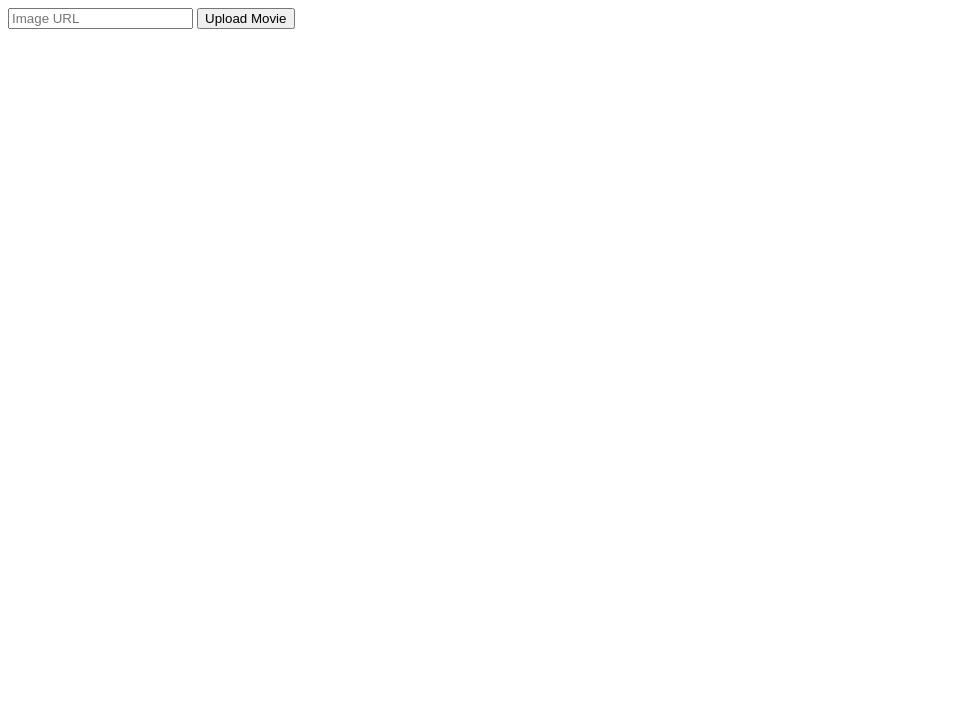
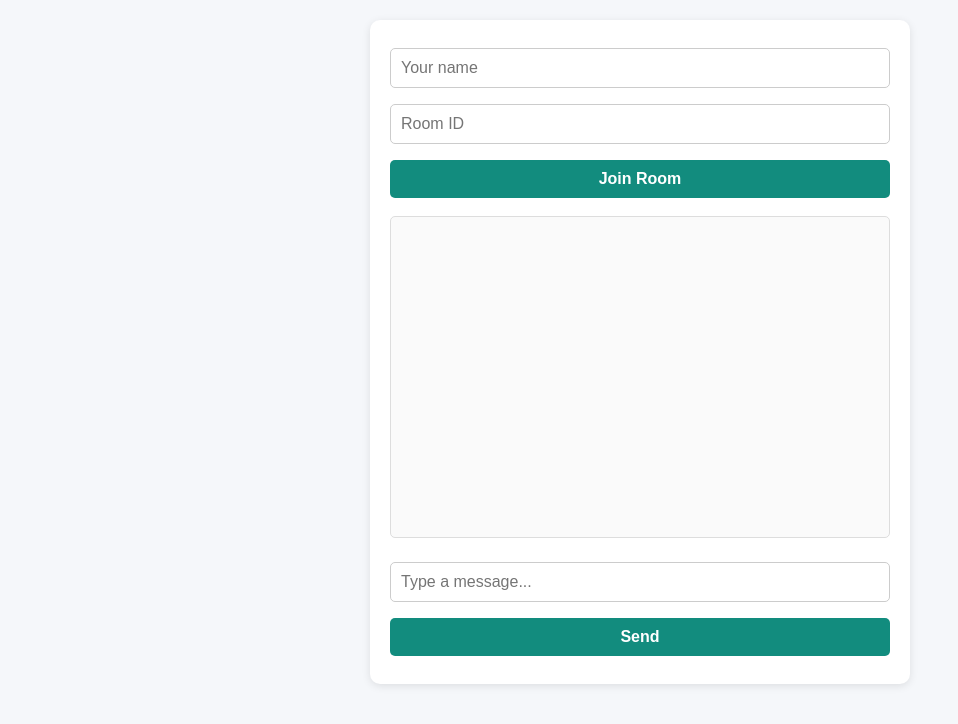
Before and after one commit to Gaurav9501/chatroom, a website: page movies.html in a window 1280 px wide. Shown: the whole page, without its empty margins (0-958 px from the left). Drawn offline with nearby package versions, Linux system fonts and the light colour scheme; no server answers.

Commit message:
Update movies.html

```diff
--- a/movies.html
+++ b/movies.html
@@ -1,46 +1,115 @@
 <!DOCTYPE html>
-<html>
+<html lang="en">
 <head>
-  <title>Movie Voting</title>
+  <meta charset="UTF-8" />
+  <meta name="viewport" content="width=device-width, initial-scale=1" />
+  <title>Chat Room</title>
+  <style>
+    body {
+      font-family: 'Segoe UI', Tahoma, Geneva, Verdana, sans-serif;
+      background: #f5f7fa;
+      display: flex;
+      flex-direction: column;
+      align-items: center;
+      margin: 0;
+      padding: 20px;
+      min-height: 100vh;
+    }
+    #container {
+      background: white;
+      box-shadow: 0 2px 8px rgba(0,0,0,0.1);
+      border-radius: 10px;
+      max-width: 500px;
+      width: 100%;
+      padding: 20px;
+    }
+    input, button {
+      padding: 10px;
+      margin: 8px 0;
+      width: 100%;
+      box-sizing: border-box;
+      border-radius: 5px;
+      border: 1px solid #ccc;
+      font-size: 1rem;
+    }
+    button {
+      background: #128c7e;
+      color: white;
+      border: none;
+      cursor: pointer;
+      font-weight: bold;
+      transition: background-color 0.3s ease;
+    }
+    button:hover {
+      background: #075e54;
+    }
+    #messages {
+      border: 1px solid #ddd;
+      height: 300px;
+      overflow-y: auto;
+      padding: 10px;
+      margin-top: 10px;
+      border-radius: 5px;
+      background: #fafafa;
+      list-style-type: none;
+    }
+    #messages li {
+      padding: 8px;
+      margin-bottom: 6px;
+      border-radius: 8px;
+      background: #e1f0ea;
+      max-width: 80%;
+      word-wrap: break-word;
+    }
+  </style>
 </head>
 <body>
-  <input id="movieUrl" placeholder="Image URL" />
-  <button onclick="addMovie()">Upload Movie</button>
-  <div id="moviesContainer"></div>
+  <div id="container">
+    <input id="username" placeholder="Your name" />
+    <input id="roomId" placeholder="Room ID" />
+    <button onclick="joinRoom()">Join Room</button>
+
+    <ul id="messages"></ul>
+
+    <form id="messageForm">
+      <input id="messageInput" autocomplete="off" placeholder="Type a message..." />
+      <button type="submit">Send</button>
+    </form>
+  </div>
 
   <script src="/socket.io/socket.io.js"></script>
   <script>
     const socket = io();
 
-    function addMovie() {
-      const imageUrl = document.getElementById('movieUrl').value;
-      socket.emit('movie:add', imageUrl);
-      document.getElementById('movieUrl').value = '';
+    function joinRoom() {
+      const username = document.getElementById('username').value.trim();
+      const roomId = document.getElementById('roomId').value.trim();
+      if (!username || !roomId) {
+        alert("Please enter your name and room ID");
+        return;
+      }
+      socket.emit('chat:joinRoom', { username, roomId });
     }
 
-    function voteMovie(id) {
-      socket.emit('movie:vote', id);
-    }
+    const form = document.getElementById('messageForm');
+    const input = document.getElementById('messageInput');
+    const messages = document.getElementById('messages');
 
-    function deleteMovie(id) {
-      socket.emit('movie:delete', id);
-    }
+    form.addEventListener('submit', function(e) {
+      e.preventDefault();
+      const message = input.value.trim();
+      const roomId = document.getElementById('roomId').value.trim();
+      if (message && roomId) {
+        socket.emit('chat:message', { roomId, message });
+        input.value = '';
+      }
+    });
 
-    socket.emit('movie:getVotes');
-
-    socket.on('movie:updateVotes', function(movies) {
-      const container = document.getElementById('moviesContainer');
-      container.innerHTML = '';
-      movies.forEach(movie => {
-        const div = document.createElement('div');
-        div.innerHTML = `
-          <img src="${movie.image}" width="100" /><br />
-          Votes: ${movie.votes} <br />
-          <button onclick="voteMovie('${movie.id}')">Vote</button>
-          ${movie.uploaded ? `<button onclick="deleteMovie('${movie.id}')">Delete</button>` : ''}
-        `;
-        container.appendChild(div);
-      });
+    socket.on('chat:message', function(msg) {
+      const item = document.createElement('li');
+      item.textContent = msg;
+      messages.appendChild(item);
+      messages.scrollTop = messages.scrollHeight;
     });
   </script>
 </body>
```
